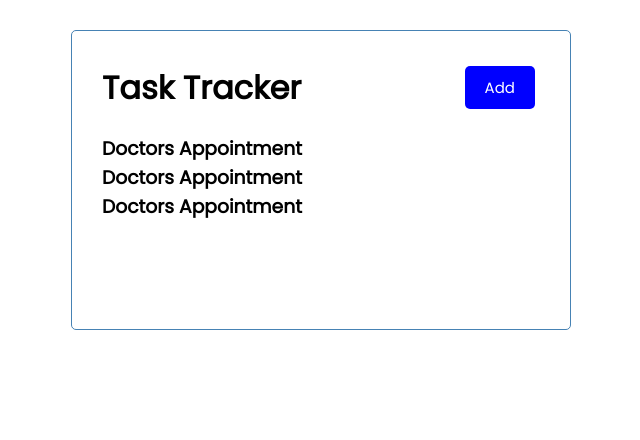
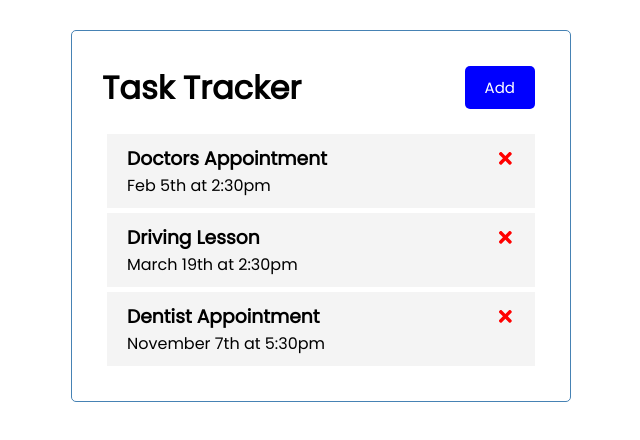
Before and after one commit to SimonBao/react-task-tracker, a React (Create React App) app: page / in a window 1280 px wide. Shown: the top 440 px of the page, without its empty margins (319-959 px from the left). Built offline with nearby package versions, Linux system fonts and the light colour scheme.

Commit message:
Create Task component using react-icons

```diff
--- a/src/components/Task.js
+++ b/src/components/Task.js
@@ -1,31 +1,13 @@
-const tasks = [
-  {
-    id: 1,
-    text: 'Doctors Appointment',
-    day: 'Feb 5th at 2:30pm',
-    reminder: true,
-  },
-  {
-    id: 1,
-    text: 'Doctors Appointment',
-    day: 'Feb 5th at 2:30pm',
-    reminder: true,
-  },
-  {
-    id: 1,
-    text: 'Doctors Appointment',
-    day: 'Feb 5th at 2:30pm',
-    reminder: true,
-  }
-];
+import { FaTimes } from 'react-icons/fa';
 
-const Task = () => {
+const Task = ({ task }) => {
   return (
-    <>
-      {tasks.map((task) => (
-        <h3>{task.text}</h3>
-      ))}
-    </>
+    <div className='task'>
+      <h3>
+        {task.text} <FaTimes style={{ color: 'red', cursour: 'pointer'}}/>
+      </h3>
+      <p>{task.day}</p>
+    </div>
   )
 }
 
--- a/src/components/Tasks.js
+++ b/src/components/Tasks.js
@@ -1,4 +1,5 @@
 import { useState} from 'react';
+import Task from './Task';
 
 const Tasks = () => {
   const [tasks, setTasks] = useState([
@@ -10,14 +11,14 @@ const Tasks = () => {
     },
     {
       id: 2,
-      text: 'Doctors Appointment',
-      day: 'Feb 5th at 2:30pm',
+      text: 'Driving Lesson',
+      day: 'March 19th at 2:30pm',
       reminder: true,
     },
     {
       id: 3,
-      text: 'Doctors Appointment',
-      day: 'Feb 5th at 2:30pm',
+      text: 'Dentist Appointment',
+      day: 'November 7th at 5:30pm',
       reminder: true,
     }
   ])
@@ -25,7 +26,7 @@ const Tasks = () => {
   return (
     <>
       {tasks.map((task) => (
-        <h3 key={task.id}>{task.text}</h3>
+        <Task key={task.id} task={task} />
       ))}
     </>
   )
```
